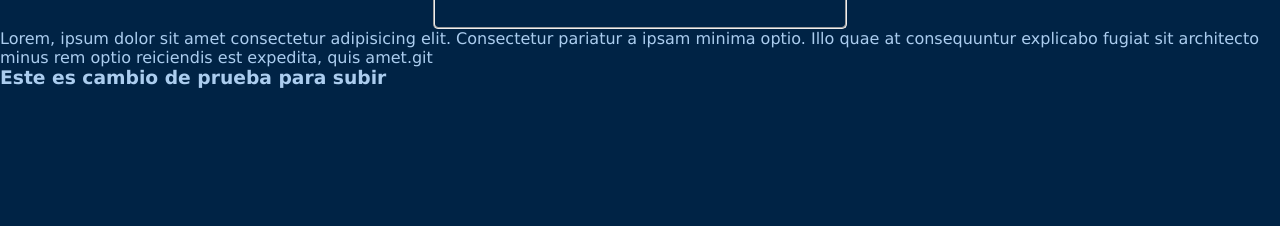
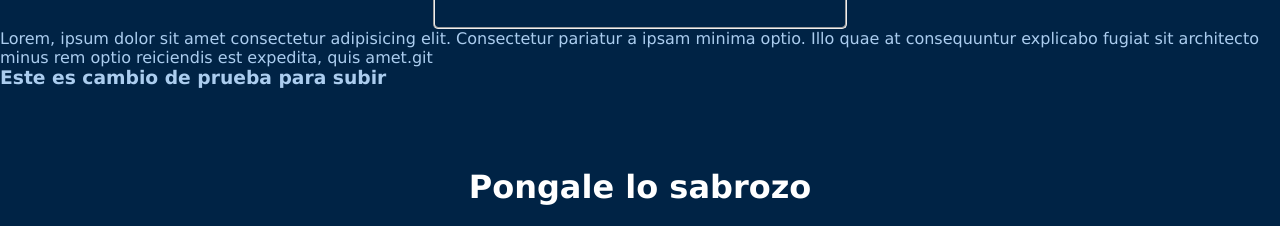
Before and after one commit to Cachichurri/TimerCesba, a plain HTML site: page index.html in a window 1280 px wide. Shown: the part 645-871 px from the top of the page. Before the commit the page ends 800 px from the top, so only its background shows below. Drawn offline with Linux system fonts and the light colour scheme.

Commit message:
4 Commit se creo lo sabrozo

```diff
--- a/index.html
+++ b/index.html
@@ -21,7 +21,7 @@
 
   <p>Lorem, ipsum dolor sit amet consectetur adipisicing elit. Consectetur pariatur a ipsam minima optio. Illo quae at consequuntur explicabo fugiat sit architecto minus rem optio reiciendis est expedita, quis amet.git</p>
   <h3>Este es cambio de prueba para subir</h3>
-
+  <h1>Pongale lo sabrozo</h1>
 
   <!-- 2o Cambio 10:15-->
   <!-- <script src="main.js"></script> -->
```
